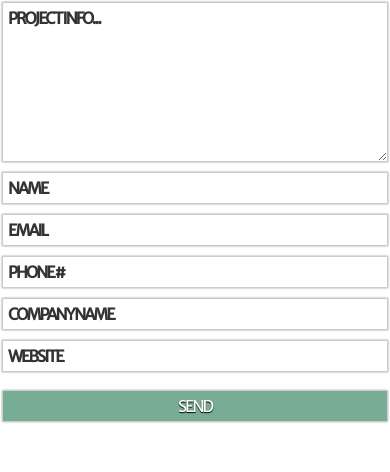
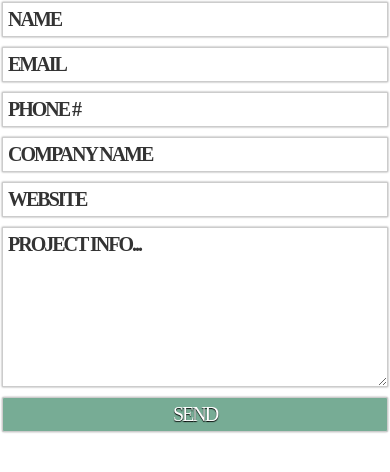
Before and after one commit to georgedyjr/website-2013, a plain HTML site: page contact.html in a window 390 px wide. Drawn offline with Linux system fonts and the light colour scheme; a web font is replaced by a local one.

Commit message:
Reverted fonts, updated mobile css

```diff
--- a/contact.html
+++ b/contact.html
@@ -6,12 +6,16 @@
 <body>
 <form id="contact_form" name="form1" method="post" action="https://propellerlabs.wufoo.com/forms/m7x3z9/#public" class="wufoo topLabel page" autocomplete="off" enctype="multipart/form-data">
   <input type="hidden" name="idstamp" id="idstamp" value="ynkpt43KkMaavo13mMFJP/0Lw3HeSd1rdqFd2TOusu4=" />
-  <textarea id="Field119" name="Field119" class="field textarea medium" spellcheck="true" rows="10" cols="50" tabindex="6" onkeyup="" placeholder="Project info..." required></textarea>
-	<input id="Field17" name="Field17" type="text" class="field text medium" placeholder="Name" maxlength="255" tabindex="1" onkeyup="" required/>
-  <input id="Field142" name="Field142" type="email" spellcheck="false" class="field text medium" maxlength="255" tabindex="2"  placeholder="Email" required/>
-	<input id="Field141" name="Field141" class="field text medium" tabindex="3" type="tel" maxlength="255" placeholder="Phone #" required />
-  <input id="Field140" name="Field140" type="text" class="field text medium" placeholder="Company Name" maxlength="255" tabindex="4" onkeyup="" required/>
-	<input type="submit" name="saveForm" id="contact-submit" value="Send" tabindex="7">
-  <input id="Field139" name="Field139" type="text" class="field text medium" placeholder="Website" maxlength="255" tabindex="5" onkeyup="" required/>
+  <div class="input-wrap">
+    <input id="Field17" name="Field17" type="text" class="field text medium" placeholder="Name" maxlength="255" tabindex="1" onkeyup="" required/>
+    <input id="Field142" name="Field142" type="email" spellcheck="false" class="field text medium" maxlength="255" tabindex="2"  placeholder="Email" required/>
+  	<input id="Field141" name="Field141" class="field text medium" tabindex="3" type="tel" maxlength="255" placeholder="Phone #" required />
+    <input id="Field140" name="Field140" type="text" class="field text medium" placeholder="Company Name" maxlength="255" tabindex="4" onkeyup="" required/>
+  	<input id="Field139" name="Field139" type="text" class="field text medium" placeholder="Website" maxlength="255" tabindex="5" onkeyup="" required/>
+  </div>
+  <div class="info">
+    <textarea id="Field119" name="Field119" class="field textarea medium" spellcheck="true" rows="10" cols="50" tabindex="6" onkeyup="" placeholder="Project info..." required></textarea>
+  	<div><input type="submit" name="saveForm" id="contact-submit" value="Send" tabindex="7"></div>
+  </div>
 </form>
 </body></html>
--- a/css/contact.scss
+++ b/css/contact.scss
@@ -2,8 +2,33 @@ body{
   margin: 2px;
 }
 
+@font-face {
+  font-family: 'Clicker Script';
+  font-style: normal;
+  font-weight: 400;
+  src: local('Clicker Script'), local('ClickerScript-Regular'), url(http://themes.googleusercontent.com/static/fonts/clickerscript/v1/Zupmk8XwADjufGxWB9KThLDH3ri20rYH10B2w3wbVeU.woff) format('woff');
+}
+@font-face {
+  font-family: 'Lato';
+  font-style: normal;
+  font-weight: 300;
+  src: local('Lato Light'), local('Lato-Light'), url(http://themes.googleusercontent.com/static/fonts/lato/v6/kcf5uOXucLcbFOydGU24WALUuEpTyoUstqEm5AMlJo4.woff) format('woff');
+}
+@font-face {
+  font-family: 'Lato';
+  font-style: normal;
+  font-weight: 700;
+  src: local('Lato Bold'), local('Lato-Bold'), url(http://themes.googleusercontent.com/static/fonts/lato/v6/qdgUG4U09HnJwhYI-uK18wLUuEpTyoUstqEm5AMlJo4.woff) format('woff');
+}
+@font-face {
+  font-family: 'Share Tech';
+  font-style: normal;
+  font-weight: 400;
+  src: local('Share Tech'), local('ShareTech-Regular'), url(http://themes.googleusercontent.com/static/fonts/sharetech/v1/riJWcvd3sYdxJpiCWZvUGL3hpw3pgy2gAi-Ip7WPMi0.woff) format('woff');
+}
+
 .wufoo {
-  font-family: "Merriweather Sans";
+  font-family: "Share Tech";
   font-size: 16px;
 	letter-spacing:-2px;
 	font-size: 22px;
@@ -15,13 +40,21 @@ body{
 		border: none;
 		box-shadow: 0 0 2px rgba(0,0,0,.4);
 		display: block;
-		font-family: "Merriweather Sans";
+		font-family: "Share Tech";
 		letter-spacing:-2px;
-		font-size: 16px;
+		font-size: 20px;
 		font-weight: 700;
 		margin-bottom: 10px;
 		padding: 5px;
 		width: 175px;
+	}
+
+  .info {
+    float: right;
+  }
+
+  .input-wrap {
+    float: left;
   }
 
 	textarea {
@@ -74,9 +107,13 @@ html.embed {
   background: transparent !important;
 }
 
-@media screen and (max-width: 640px) {
+@media screen and (max-width: 400px) {
 
     #contact_form {
+
+      .input-wrap {
+        width: 100%
+      }
 
   		textarea, input {
   			border: 1px solid #ccc;
@@ -86,8 +123,6 @@ html.embed {
 
   		#contact-submit {
   			float: right;
-			margin-bottom: -100px;
-			margin-top: 50px;
   			width: 100%;
   		}
 
--- a/css/style.scss
+++ b/css/style.scss
@@ -1,4 +1,29 @@
 $headerFont: "Share Tech";
+
+@font-face {
+  font-family: 'Clicker Script';
+  font-style: normal;
+  font-weight: 400;
+  src: local('Clicker Script'), local('ClickerScript-Regular'), url(http://themes.googleusercontent.com/static/fonts/clickerscript/v1/Zupmk8XwADjufGxWB9KThLDH3ri20rYH10B2w3wbVeU.woff) format('woff');
+}
+@font-face {
+  font-family: 'Lato';
+  font-style: normal;
+  font-weight: 300;
+  src: local('Lato Light'), local('Lato-Light'), url(http://themes.googleusercontent.com/static/fonts/lato/v6/kcf5uOXucLcbFOydGU24WALUuEpTyoUstqEm5AMlJo4.woff) format('woff');
+}
+@font-face {
+  font-family: 'Lato';
+  font-style: normal;
+  font-weight: 700;
+  src: local('Lato Bold'), local('Lato-Bold'), url(http://themes.googleusercontent.com/static/fonts/lato/v6/qdgUG4U09HnJwhYI-uK18wLUuEpTyoUstqEm5AMlJo4.woff) format('woff');
+}
+@font-face {
+  font-family: 'Share Tech';
+  font-style: normal;
+  font-weight: 400;
+  src: local('Share Tech'), local('ShareTech-Regular'), url(http://themes.googleusercontent.com/static/fonts/sharetech/v1/riJWcvd3sYdxJpiCWZvUGL3hpw3pgy2gAi-Ip7WPMi0.woff) format('woff');
+}
 
 body {
 	background-color: #424242;
```
Also changed, not shown: index.html (+1 -1 lines), css/contact.css, css/style.css. Lines whose indentation alone changed are shown as unchanged.
